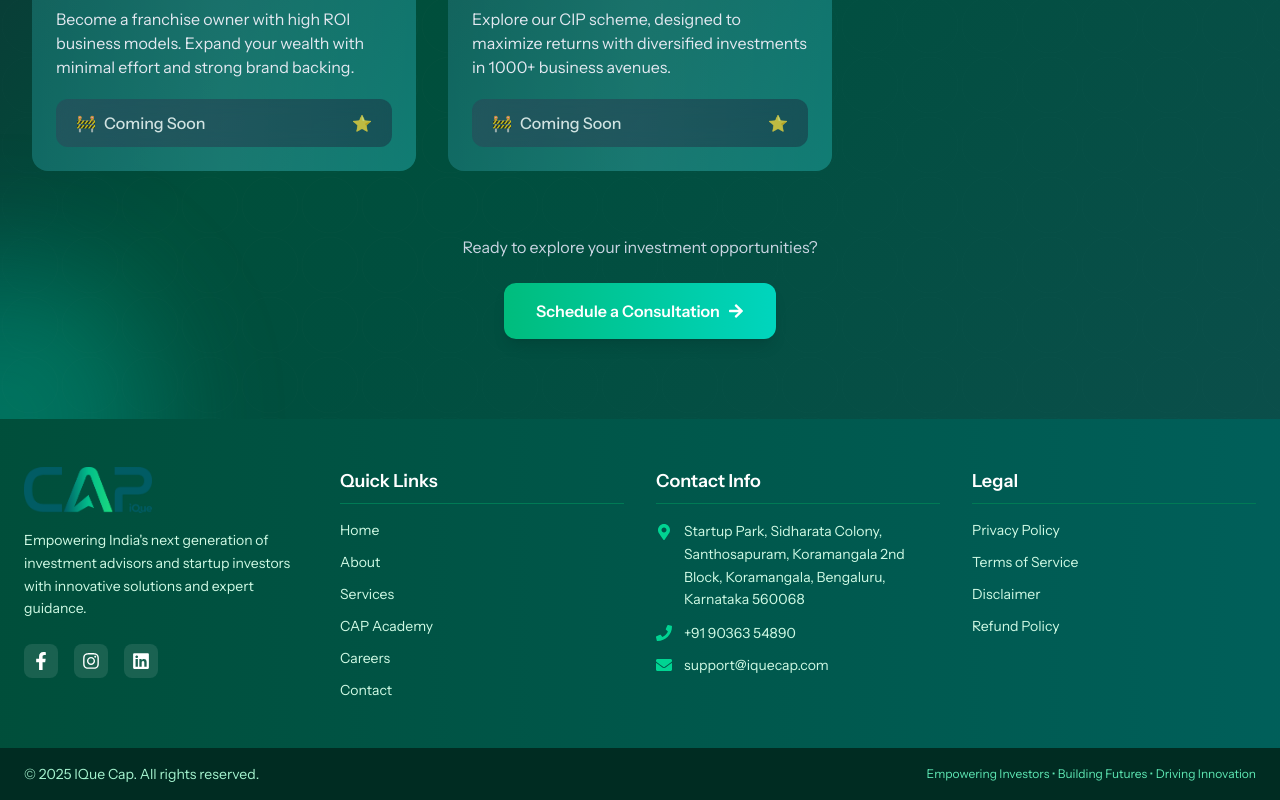
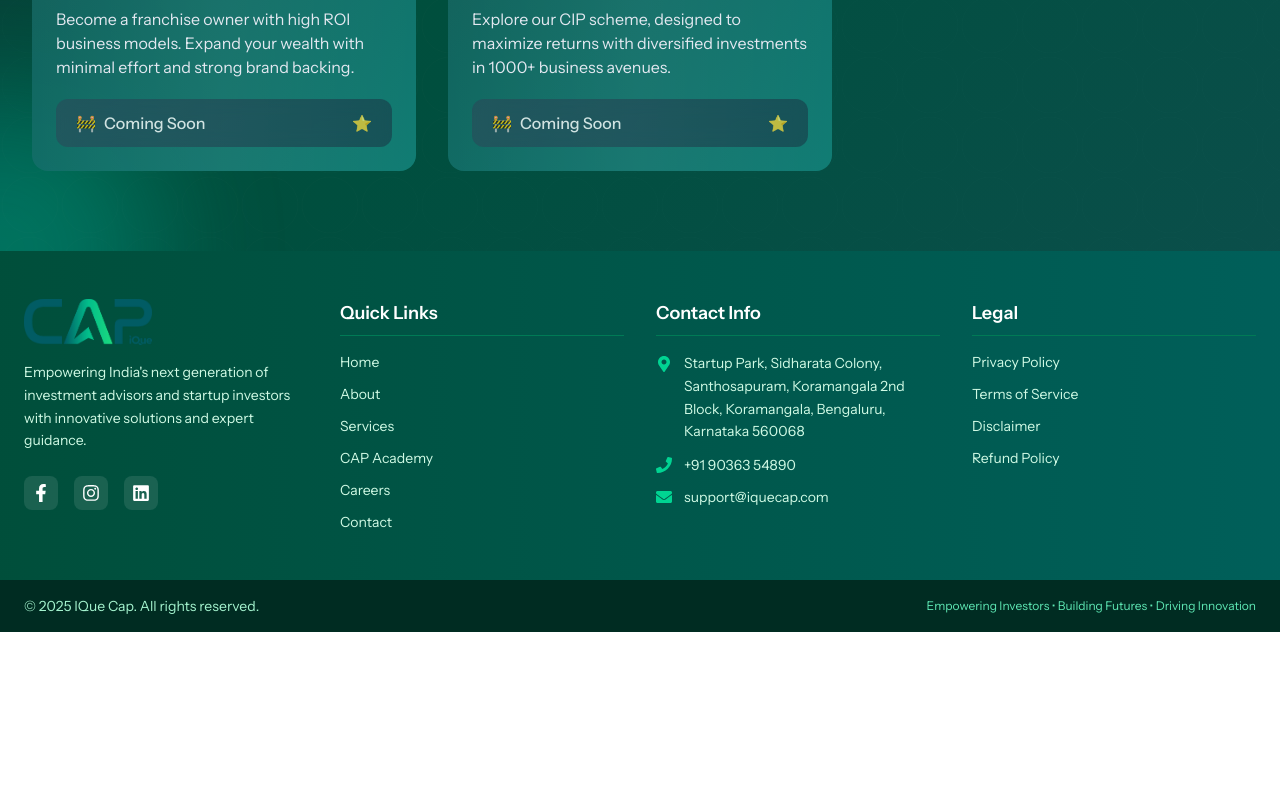
Before and after one commit to ASHIQANWARK/iquecap, a React (Vite) app: page /services in a window 1280 px wide. Shown: the part 1025-1825 px from the top of the page. After the commit the page ends 1657 px from the top, so only its background shows below. Built offline with nearby package versions, Linux system fonts and the light colour scheme.

Commit message:
initial commit

```diff
--- a/src/pages/Services.jsx
+++ b/src/pages/Services.jsx
@@ -215,22 +215,7 @@ const ServicesSection = () => {
           ))}
         </div>
 
-        {/* CTA section */}
-        <div
-          className={`mt-16 text-center transition-all duration-1000 delay-500 ${
-            isVisible
-              ? "opacity-100 translate-y-0"
-              : "opacity-0 translate-y-10"
-          }`}
-        >
-          <p className="text-slate-300 mb-6">
-            Ready to explore your investment opportunities?
-          </p>
-          <button className="px-8 py-4 bg-gradient-to-r from-emerald-500 to-teal-400 hover:from-emerald-600 hover:to-teal-500 text-white font-semibold rounded-xl transition-all duration-300 transform hover:-translate-y-1 shadow-lg hover:shadow-xl flex items-center mx-auto">
-            Schedule a Consultation
-            <FaArrowRight className="ml-2 group-hover:translate-x-1 transition-transform duration-300" />
-          </button>
-        </div>
+
       </div>
     </div>
   );
```
